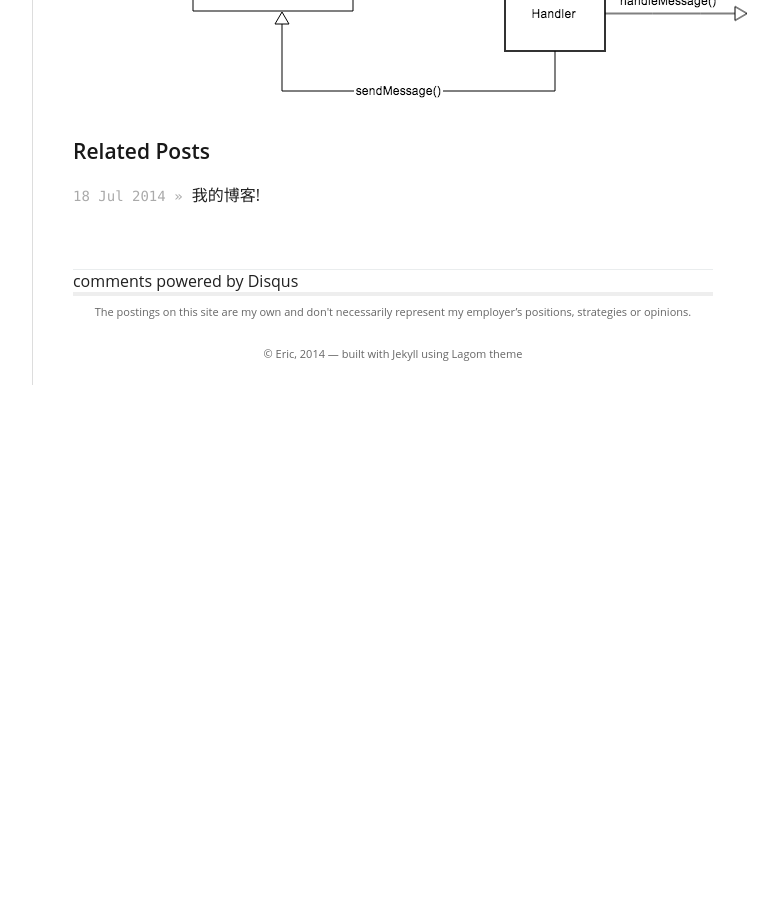
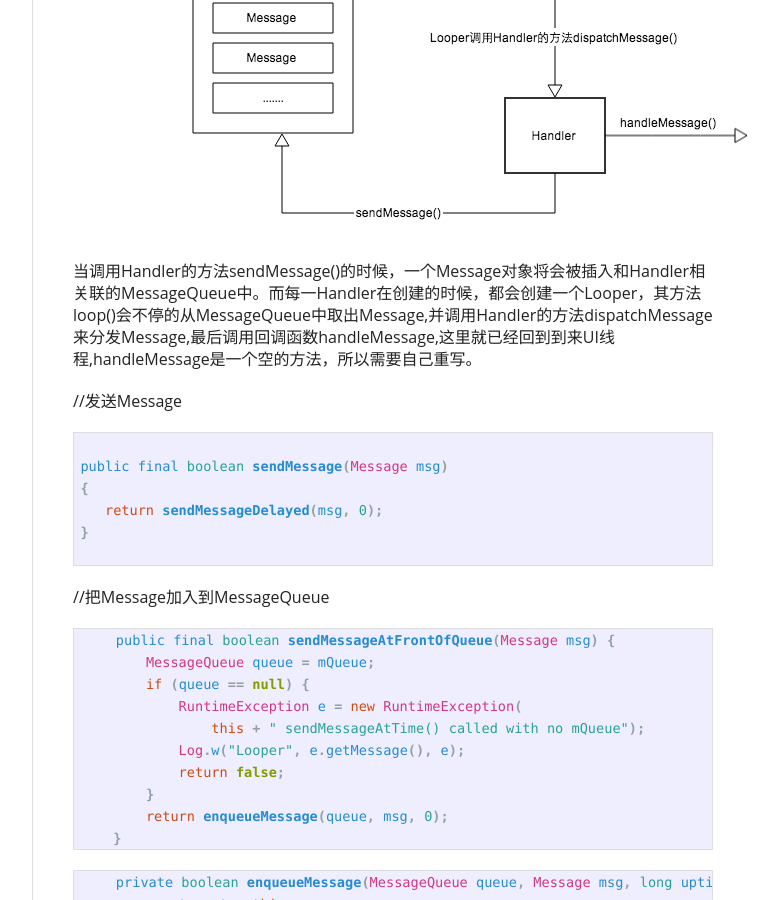
Before and after one commit to liuguangqiang/liuguangqiang.github.com, a Jekyll site: the page built from _posts/2014-08-10-Handler.md, in a window 1280 px wide and 900 px high, scrolled down 487 px. Shown: the whole window, without its empty margins (378-1156 px from the left). Built offline with Jekyll 4.4.1, drawn with Linux system fonts in a browser that asks for light colours; nearby versions of some CDN libraries; comment, search, counter and statistics services are not loaded; before the commit the page ends 907 px from its top, so only the background shows below that; some of the changed text lies outside the part shown.

Commit message:
Update Handler.md

```diff
--- a/_posts/2014-08-10-Handler.md
+++ b/_posts/2014-08-10-Handler.md
@@ -7,4 +7,103 @@ desc : Handler详解
 title : Handler详解
 ---
 
+##定义：
+Handler允许你发送和处理Message。当创建一个Handler，它会关联当前线程的Looper
+
+##Handler发送和处理Message:
 ![image](http://liuguangqiang.com/img/handler.png)
+
+当调用Handler的方法sendMessage()的时候，一个Message对象将会被插入和Handler相关联的MessageQueue中。而每一Handler在创建的时候，都会创建一个Looper，其方法loop()会不停的从MessageQueue中取出Message,并调用Handler的方法dispatchMessage来分发Message,最后调用回调函数handleMessage,这里就已经回到到来UI线程,handleMessage是一个空的方法，所以需要自己重写。
+
+//发送Message
+{% highlight java  %}
+
+public final boolean sendMessage(Message msg)
+{
+   return sendMessageDelayed(msg, 0);
+}
+
+{% endhighlight %}
+
+//把Message加入到MessageQueue
+{% highlight java  %}
+
+    public final boolean sendMessageAtFrontOfQueue(Message msg) {
+        MessageQueue queue = mQueue;
+        if (queue == null) {
+            RuntimeException e = new RuntimeException(
+                this + " sendMessageAtTime() called with no mQueue");
+            Log.w("Looper", e.getMessage(), e);
+            return false;
+        }
+        return enqueueMessage(queue, msg, 0);
+    }
+
+{% endhighlight %}
+
+{% highlight java  %}
+
+    private boolean enqueueMessage(MessageQueue queue, Message msg, long uptimeMillis) {
+        msg.target = this;
+        if (mAsynchronous) {
+            msg.setAsynchronous(true);
+        }
+        return queue.enqueueMessage(msg, uptimeMillis);
+    }
+
+{% endhighlight %}
+
+
+//调用loop()，获取Message对象，如果Meesage不为空，就调用和其相关的Handler的方法dispatchMessage()
+{% highlight java  %}
+
+    public static void loop() {
+        final Looper me = myLooper();
+        if (me == null) {
+            throw new RuntimeException("No Looper; Looper.prepare() wasn't called on this thread.");
+        }
+        final MessageQueue queue = me.mQueue;
+
+      	......
+
+        for (;;) {
+            Message msg = queue.next(); // might block
+            if (msg == null) {
+                // No message indicates that the message queue is quitting.
+                return;
+            }
+
+            // This must be in a local variable, in case a UI event sets the logger
+            Printer logging = me.mLogging;
+            if (logging != null) {
+                logging.println(">>>>> Dispatching to " + msg.target + " " +
+                        msg.callback + ": " + msg.what);
+            }
+
+            msg.target.dispatchMessage(msg);
+
+           ......
+
+            msg.recycle();
+        }
+    }
+
+{% endhighlight %}
+
+//dispatchMessage
+{% highlight java  %}
+
+    public void dispatchMessage(Message msg) {
+        if (msg.callback != null) {
+            handleCallback(msg);
+        } else {
+            if (mCallback != null) {
+                if (mCallback.handleMessage(msg)) {
+                    return;
+                }
+            }
+            handleMessage(msg);
+        }
+    }
+
+{% endhighlight %}
```
Also changed, not shown: 1 other file.
